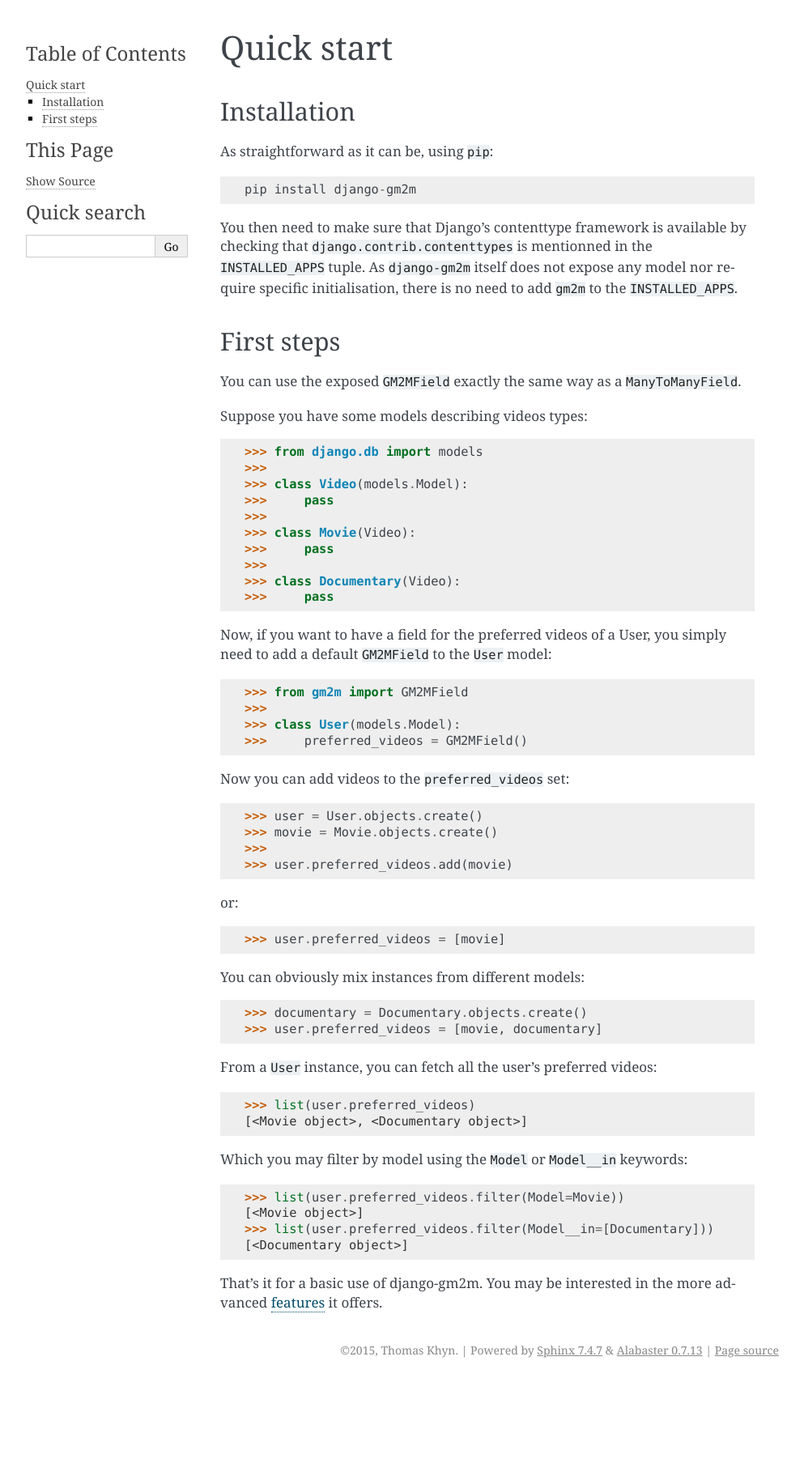
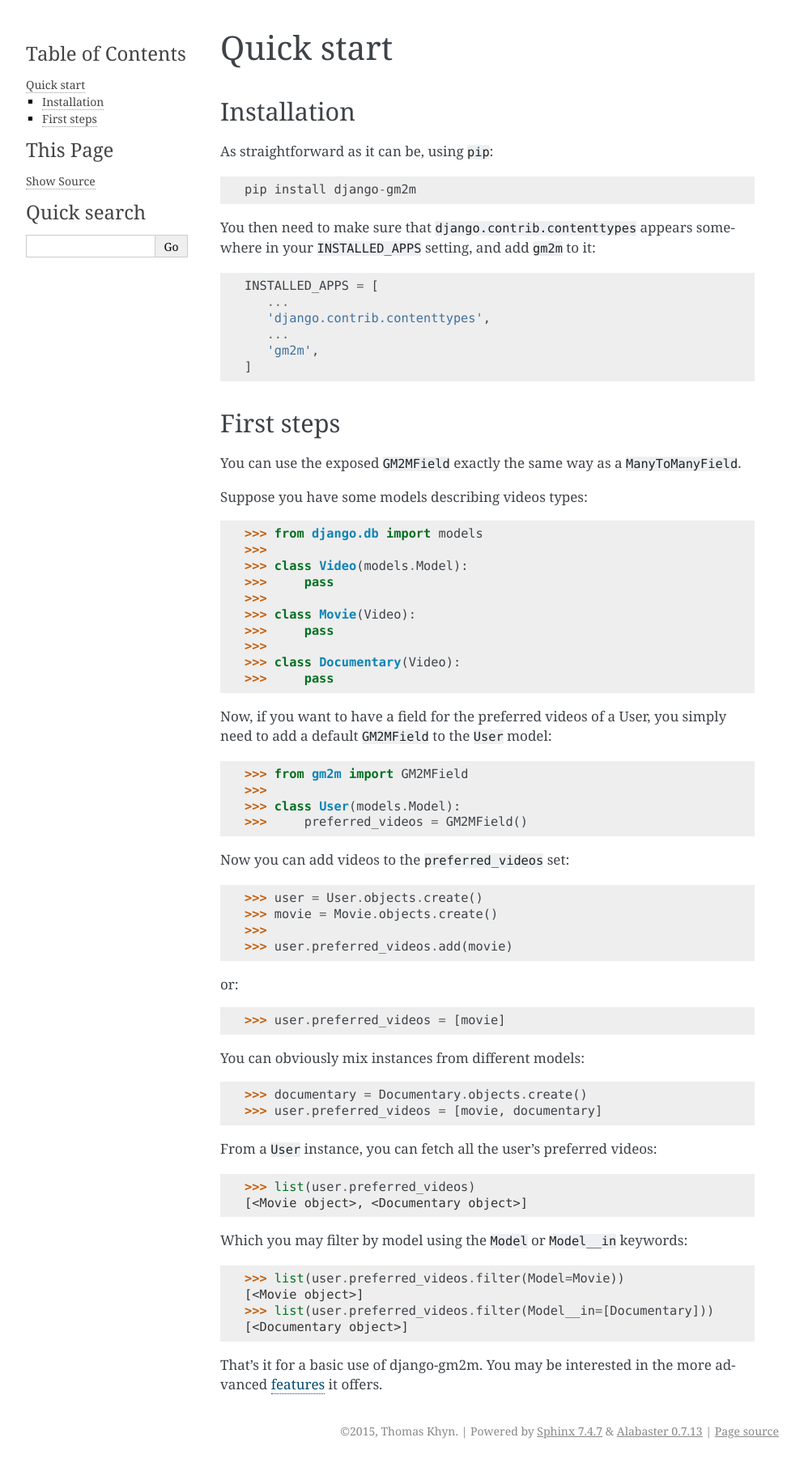
Before and after one commit to tkhyn/django-gm2m, a Sphinx documentation site: the page built from doc/quick_start.rst, in a window 1280 px wide. Shown: the whole page at 81% size, without its empty margins (148-1141 px from the left). Built offline with Sphinx 7.4.7, drawn with Linux system fonts in a browser that asks for light colours; the version number could not be read and is left out; before the commit the page ends 1707 px from its top, so only the background shows below that.

Commit message:
[fix #18] 'gm2m' is needed in INSTALLED_APPS

```diff
--- a/doc/quick_start.rst
+++ b/doc/quick_start.rst
@@ -11,11 +11,15 @@
 
    pip install django-gm2m
 
-You then need to make sure that Django's contenttype framework is available by
-checking that ``django.contrib.contenttypes`` is mentionned in the
-``INSTALLED_APPS`` tuple. As ``django-gm2m`` itself does not expose any model
-nor require specific initialisation, there is no need to add ``gm2m`` to the
-``INSTALLED_APPS``.
+You then need to make sure that ``django.contrib.contenttypes`` appears
+somewhere in your ``INSTALLED_APPS`` setting, and add ``gm2m`` to it::
+
+   INSTALLED_APPS = [
+      ...
+      'django.contrib.contenttypes',
+      ...
+      'gm2m',
+   ]
 
 
 First steps
```
